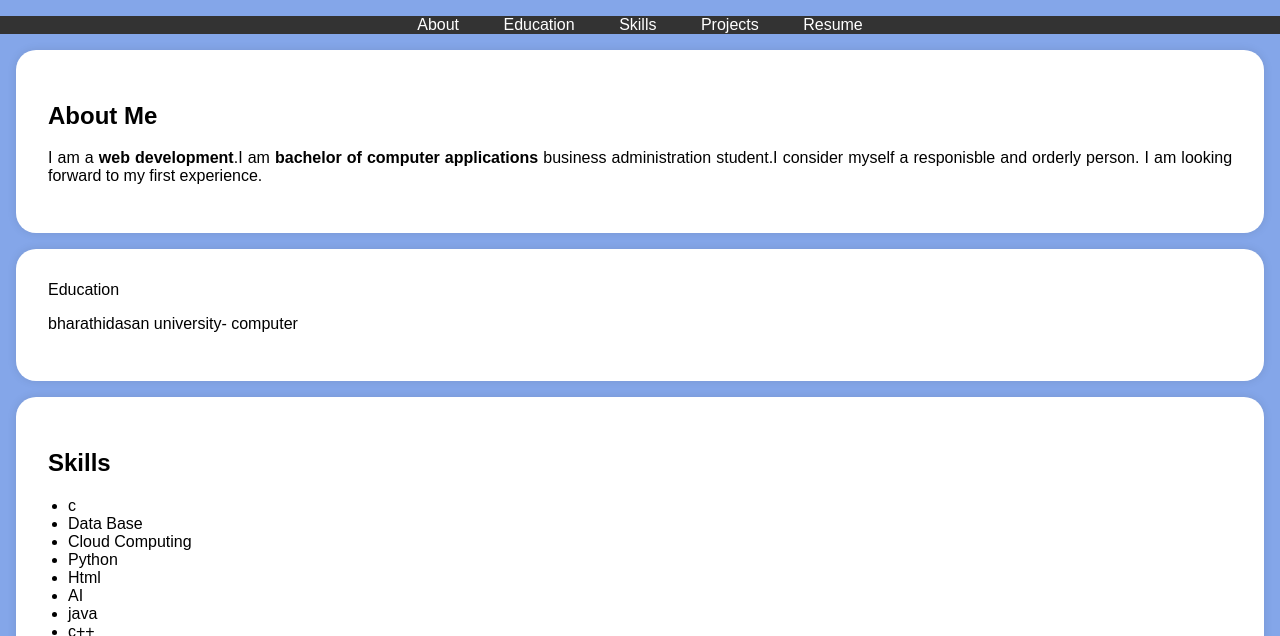
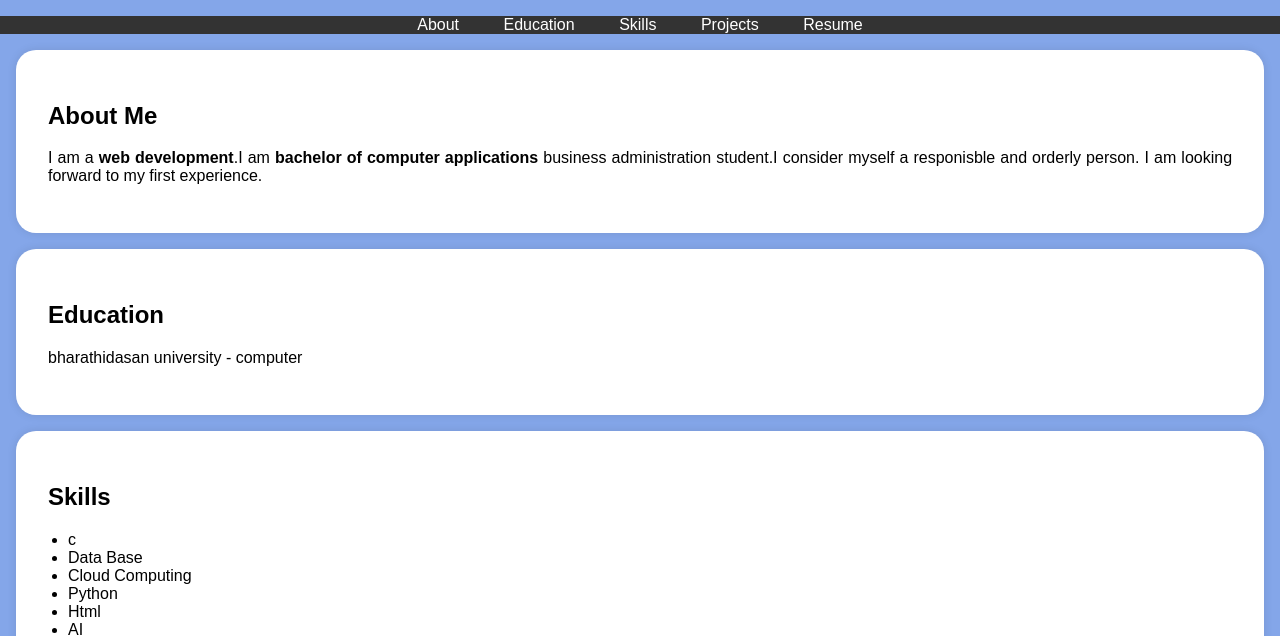
Before and after one commit to laks813/digital-portfolio, a plain HTML site: page index.html in a window 1280 px wide. Shown: the part 197-833 px from the top of the page. Drawn offline with Linux system fonts and the light colour scheme.

Commit message:
Update index.html

```diff
--- a/index.html
+++ b/index.html
@@ -123,9 +123,9 @@
     </section>
 
     <section id="education">
-        <div class="section-content"
-            <h2>Education </h2>
-            <p>bharathidasan university- computer</p>
+        <div class="section-content">
+            <h2>Education</h2>
+            <p>bharathidasan university - computer</p>
 
 
         </div>
```
